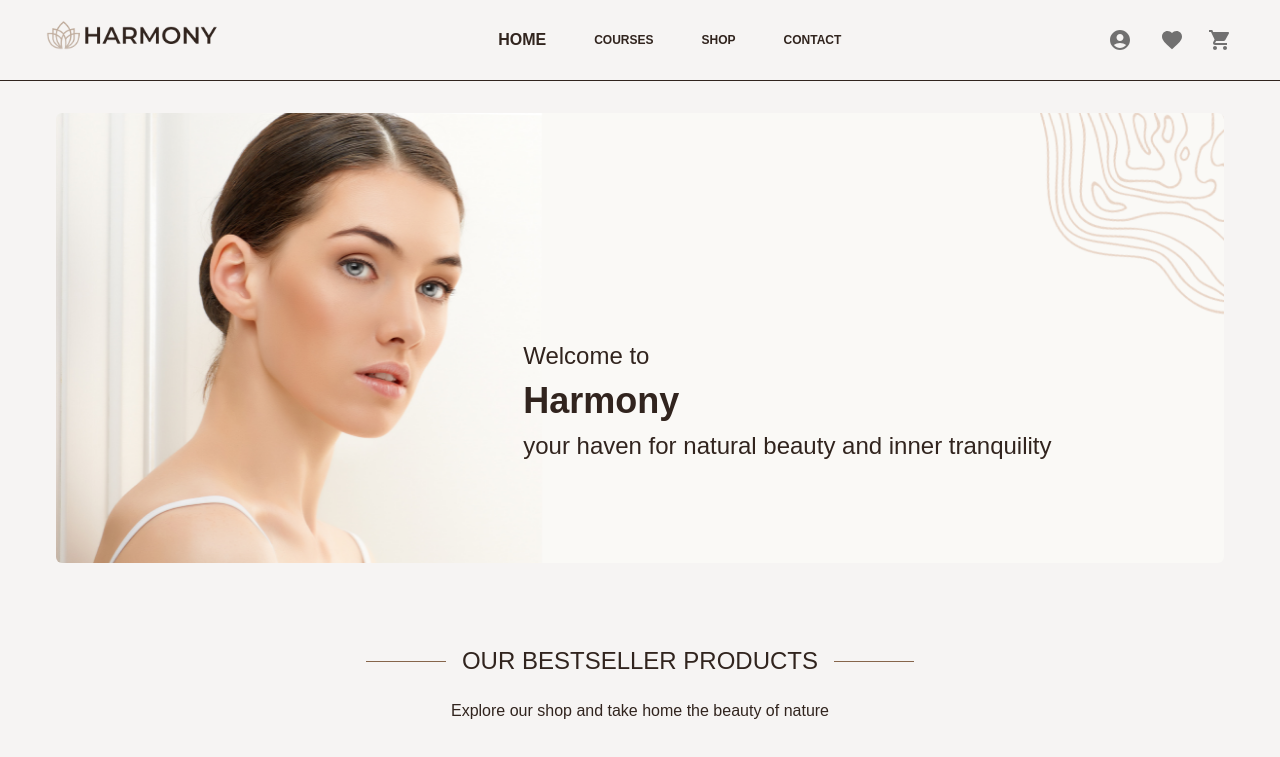
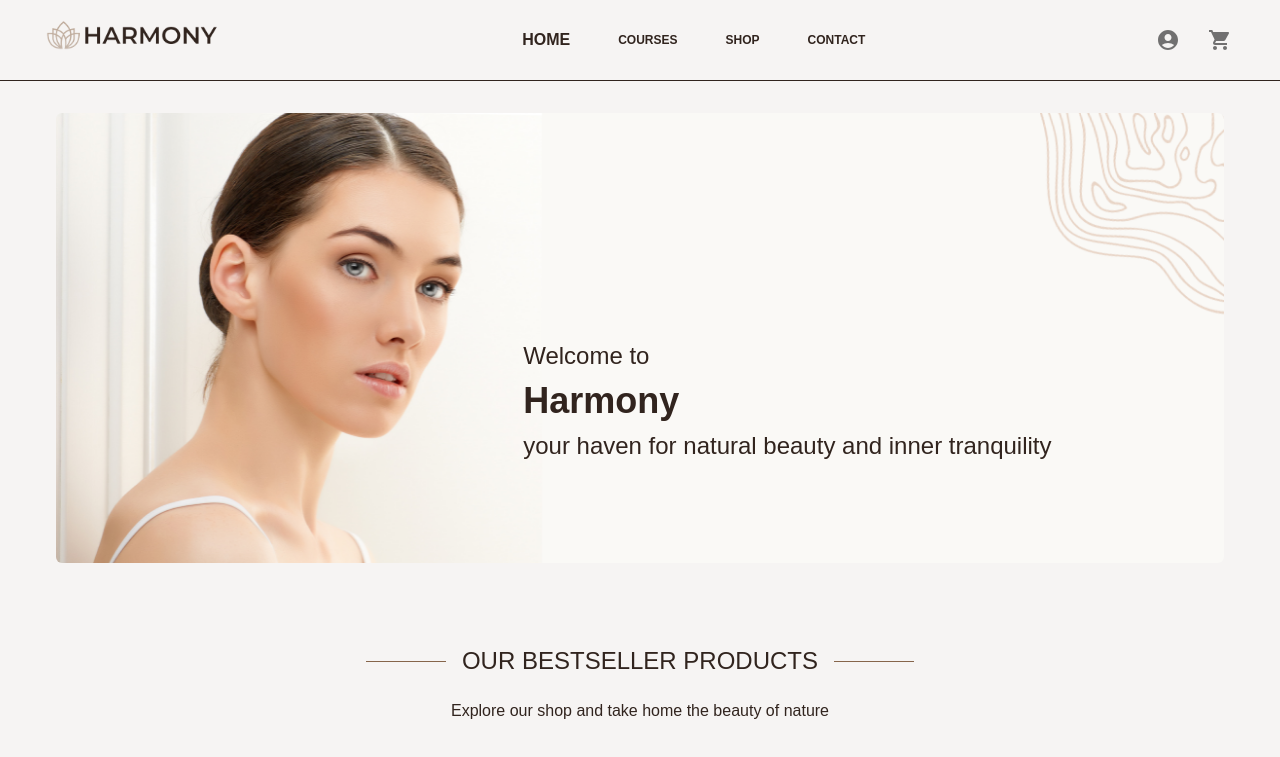
Before and after one commit to patriciasegantine/harmony-shop, a React (Vite) app: page / in a window 1280 px wide. Shown: the top 757 px of the page. Built offline with nearby package versions, Linux system fonts and the light colour scheme.

Commit message:
feat: change menu position and removed favourite

```diff
--- a/src/components/header/header.tsx
+++ b/src/components/header/header.tsx
@@ -1,11 +1,10 @@
 import { Navbar } from "../navbar/navbar.tsx";
 import logo from "../../assets/img/logo.png"
 import { useEffect, useState } from "react";
-import { FlexContainer, HeaderContainer, HeaderContent, Logo, StyledBadge } from "./header.styles.ts";
+import { FlexContainer, HeaderContainer, HeaderContent, Logo } from "./header.styles.ts";
 import { MenuDrawer } from "../menu-drawer/menu-drawer.tsx";
 import { IconButton } from "@mui/material";
 import ShoppingCartIcon from '@mui/icons-material/ShoppingCart';
-import FavoriteIcon from '@mui/icons-material/Favorite';
 import { Login } from "../login/login.tsx";
 import MenuIcon from "@mui/icons-material/Menu";
 import { useNavigate } from "react-router-dom";
@@ -89,14 +88,6 @@ export const Header = () => {
         <FlexContainer>
           <Login/>
 
-          <IconButton aria-label="cart">
-            <StyledBadge
-              badgeContent={0}
-              color="secondary">
-              <FavoriteIcon fontSize={"medium"}/>
-            </StyledBadge>
-          </IconButton>
-
           <IconButton aria-label="cart" onClick={handleOpenCartModal}>
             <ShoppingCartIcon fontSize={"medium"}/>
           </IconButton>
--- a/src/components/login/login.tsx
+++ b/src/components/login/login.tsx
@@ -1,4 +1,4 @@
-import { useState } from "react";
+import React, { useState } from "react";
 import { IconButton, Menu, MenuItem } from "@mui/material";
 import { AccountCircle } from "@mui/icons-material";
 
@@ -28,13 +28,13 @@ export const Login = () => {
         id="menu-appbar"
         anchorEl={anchorEl}
         anchorOrigin={{
-          vertical: 'top',
-          horizontal: 'right',
+          vertical: 'bottom',
+          horizontal: 'center',
         }}
         keepMounted
         transformOrigin={{
           vertical: 'top',
-          horizontal: 'right',
+          horizontal: 'center',
         }}
         open={Boolean(anchorEl)}
         onClose={handleClose}
```
